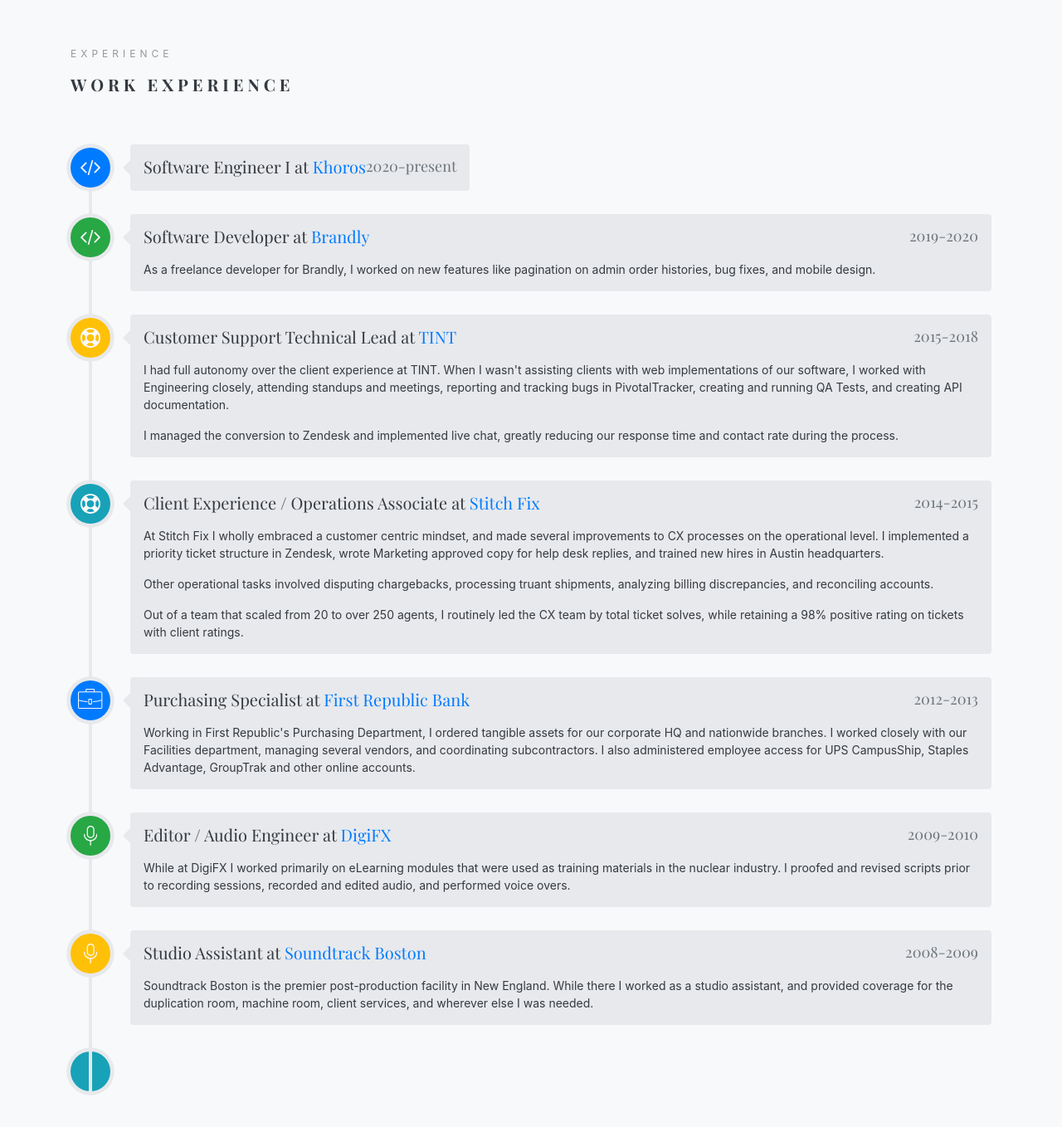
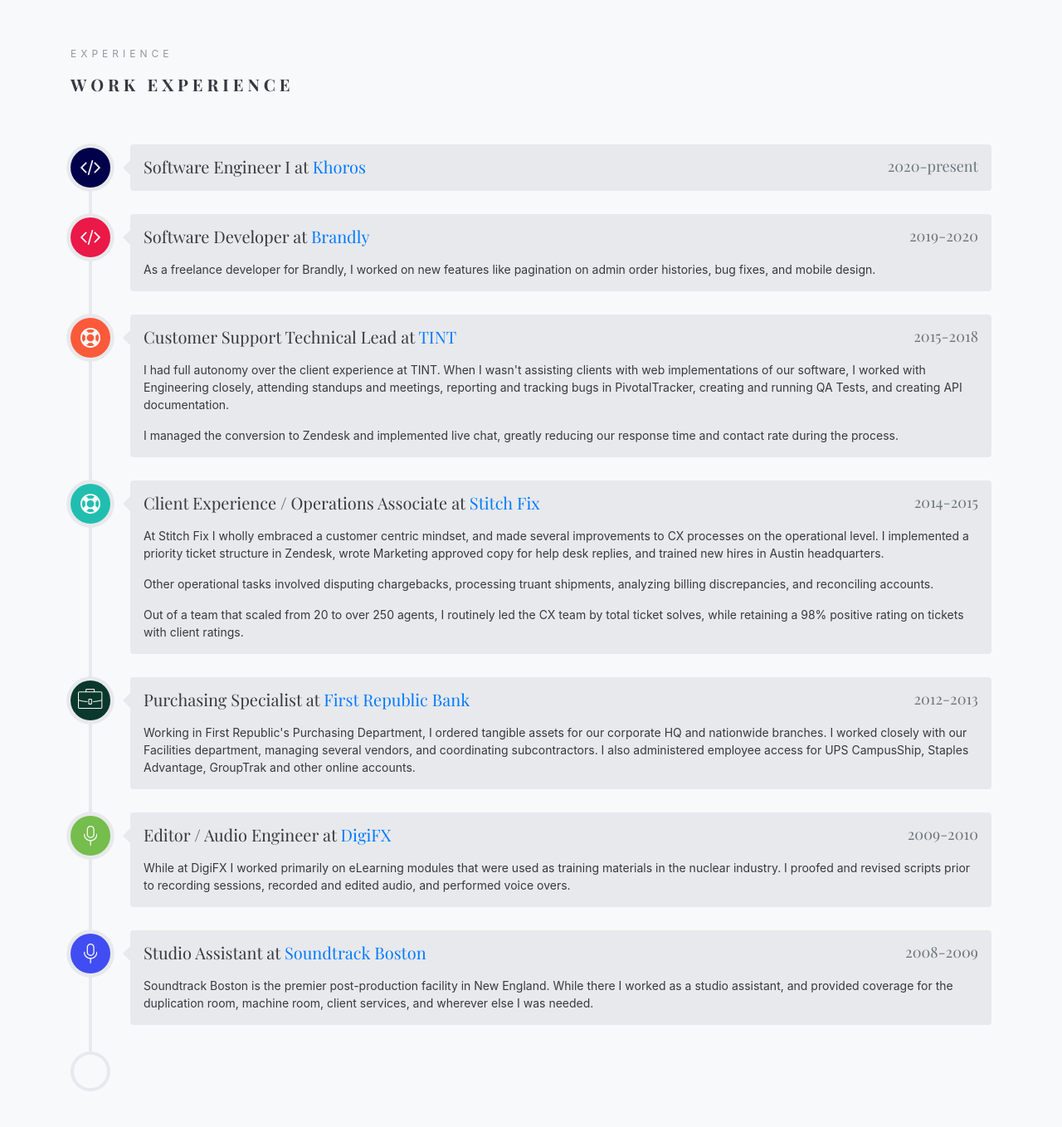
Before and after one commit to jonathanbridges/website, a React (Create React App) app: page / in a window 1280 px wide. Shown: the part 2232-3590 px from the top of the page at 83% size. Built offline with nearby package versions, Linux system fonts and the light colour scheme; a web font is replaced by a local one.

Commit message:
Finish Experience styles

```diff
--- a/src/components/Experience/Experience.module.scss
+++ b/src/components/Experience/Experience.module.scss
@@ -7,7 +7,7 @@
 		display: flex;
 		position: absolute;
 		top: 0;
-		bottom: 0;
+		bottom: 3rem;
 		left: calc(3rem / 2 - 0.25rem / 2);
 		width: 0.25rem;
 		background: #e8e9ec;
@@ -27,17 +27,20 @@
 	justify-content: space-between;
 	align-items: center;
 	flex-wrap: wrap;
+	margin-top: -0.25rem;
+	margin-left: 1.5rem;
+	width: 100%;
+	padding: 0.8125rem 1rem 1rem 1rem;
 	background-color: #e8e9ec;
-	padding: 0.8125rem 1rem 1rem 1rem;
 	color: $dark;
 	border-radius: $border-radius;
-	margin-top: -0.25rem;
-	margin-left: 1.5rem;
 	> h6 {
 		font-size: 1.25rem;
 		margin-bottom: 0;
+		max-width: 75%;
 	}
 	> span {
+		margin-left: auto;
 		font-family: 'Playfair Display', Georgia, serif;
 		font-size: 18px;
 		color: $text-muted;
@@ -52,14 +55,14 @@
 		content: '';
 		display: block;
 		position: absolute;
+		top: 1.1875rem;
+		left: 0;
 		width: 0;
 		height: 0;
+		margin-left: -0.5625rem;
 		border-style: solid;
 		border-width: 0.5625rem 0.5625rem 0.5625rem 0;
 		border-color: transparent #e8e9ec transparent transparent;
-		left: 0;
-		top: 1.1875rem;
-		margin-left: -0.5625rem;
 	}
 }
 
@@ -71,9 +74,12 @@
 	height: 3rem;
 	z-index: 5;
 	border-radius: 50%;
-	box-shadow: 0 0 0 0.3rem #e8e9ec;
+	&:not(:last-child) {
+		box-shadow: 0 0 0 0.3rem #e8e9ec;
+	}
 	&:last-child {
 		max-width: 2.5rem;
+		border: 0.3rem solid  #e8e9ec;
 	}
 	> svg {
 		height: 50%;
--- a/src/components/Experience/Experience.tsx
+++ b/src/components/Experience/Experience.tsx
@@ -21,7 +21,7 @@ const Experience: React.FC = () => {
 			/>
 			<div className={wrapper}>
 				<article className={article}>
-					<div className={`${icon} bg-primary`}>
+					<div className={`${icon} bg-custom-khoros`}>
 						<CodeIcon />
 					</div>
 					<div
@@ -44,7 +44,7 @@ const Experience: React.FC = () => {
 					</div>
 				</article>
 				<article className={article}>
-					<div className={`${icon} bg-success`}>
+					<div className={`${icon} bg-custom-brandly`}>
 						<CodeIcon />
 					</div>
 					<div
@@ -72,7 +72,7 @@ const Experience: React.FC = () => {
 					</div>
 				</article>
 				<article className={article}>
-					<div className={`${icon} bg-warning`}>
+					<div className={`${icon} bg-custom-tint`}>
 						<SupportIcon />
 					</div>
 					<div
@@ -107,7 +107,7 @@ const Experience: React.FC = () => {
 					</div>
 				</article>
 				<article className={article}>
-					<div className={`${icon} bg-info`}>
+					<div className={`${icon} bg-custom-stitch-fix`}>
 						<SupportIcon />
 					</div>
 					<div
@@ -147,7 +147,7 @@ const Experience: React.FC = () => {
 					</div>
 				</article>
 				<article className={article}>
-					<div className={`${icon} bg-primary`}>
+					<div className={`${icon} bg-custom-frb`}>
 						<BriefcaseIcon className='mt-n1' />
 					</div>
 					<div
@@ -178,7 +178,7 @@ const Experience: React.FC = () => {
 					</div>
 				</article>
 				<article className={article}>
-					<div className={`${icon} bg-success`}>
+					<div className={`${icon} bg-custom-digifx`}>
 						<MicIcon />
 					</div>
 					<div
@@ -207,7 +207,7 @@ const Experience: React.FC = () => {
 					</div>
 				</article>
 				<article className={article}>
-					<div className={`${icon} bg-warning`}>
+					<div className={`${icon} bg-custom-soundtrack`}>
 						<MicIcon />
 					</div>
 					<div
@@ -236,7 +236,7 @@ const Experience: React.FC = () => {
 					</div>
 				</article>
 				<article className='timeline-entry begin'>
-					<div className={`${icon} bg-info`}></div>
+					<div className={icon}></div>
 				</article>
 			</div>
 		</>
--- a/src/styles/variables.scss
+++ b/src/styles/variables.scss
@@ -1,3 +1,16 @@
+/**
+ * Boostrap variable additions
+ */
+$theme-colors: (
+	'custom-khoros': #00004b,
+	'custom-brandly': #ea1947,
+	'custom-tint': #fa5a3a,
+	'custom-stitch-fix': #21beb0,
+	'custom-frb': #0a382b,
+	'custom-digifx': #75bd4c,
+	'custom-soundtrack': #404df2
+);
+
 @import '~bootstrap/scss/bootstrap';
 
 $navbar-height: 3.5rem;
```
